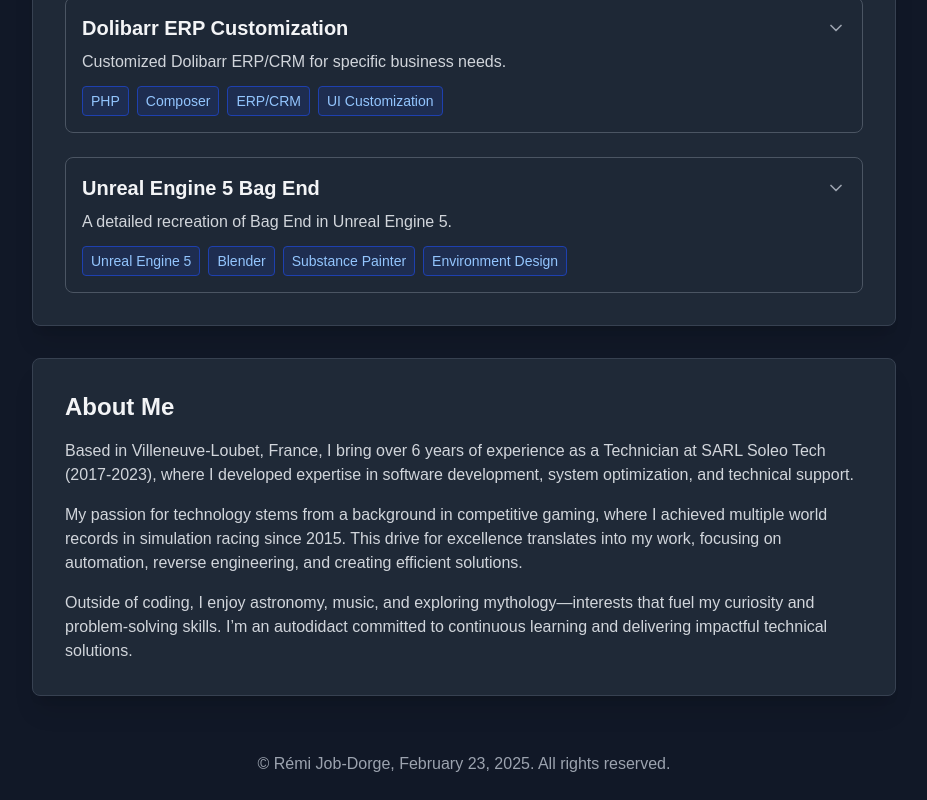
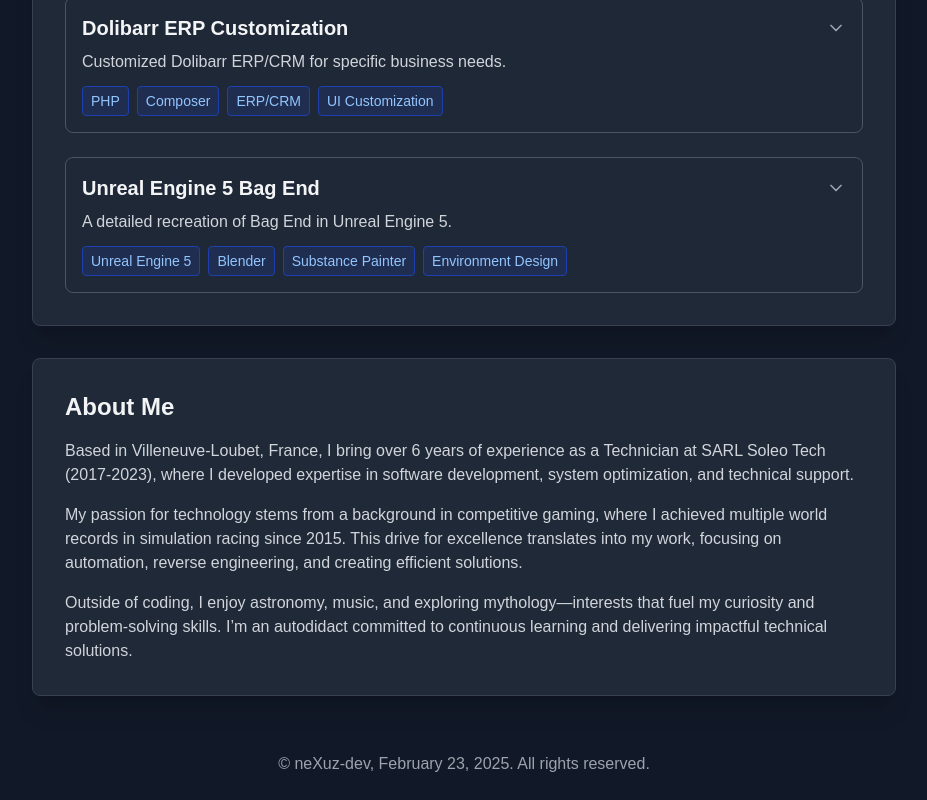
Before and after one commit to neXuz-dev/portfolio, a Next.js app: page / in a window 1280 px wide. Shown: the part 6928-7728 px from the top of the page, without its empty margins (176-1103 px from the left). Built offline with nearby package versions, Linux system fonts and the light colour scheme.

Commit message:
Modified readme and footer

```diff
--- a/src/components/Portfolio.js
+++ b/src/components/Portfolio.js
@@ -1506,7 +1506,7 @@ Focuses on 3D modeling, texturing, and game engine skills, delivering an immersi
 
       {/* Footer */}
       <footer className="max-w-4xl mx-auto mt-8 px-4 py-6 text-center text-gray-400">
-        <p>© Rémi Job-Dorge, February 23, 2025. All rights reserved.</p>
+        <p>© neXuz-dev, February 23, 2025. All rights reserved.</p>
       </footer>
     </div>
   );
```
Also changed, not shown: 1 other file (tests, documents, lock files or other folders).
